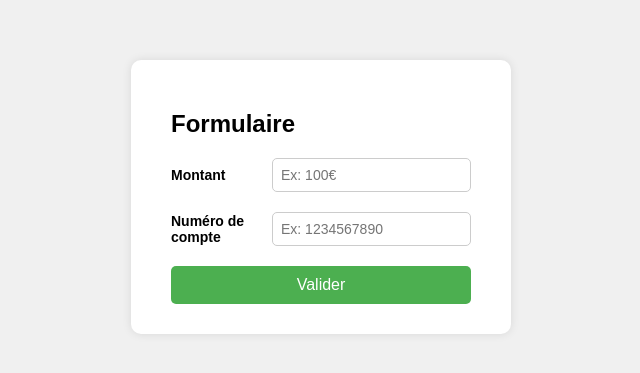
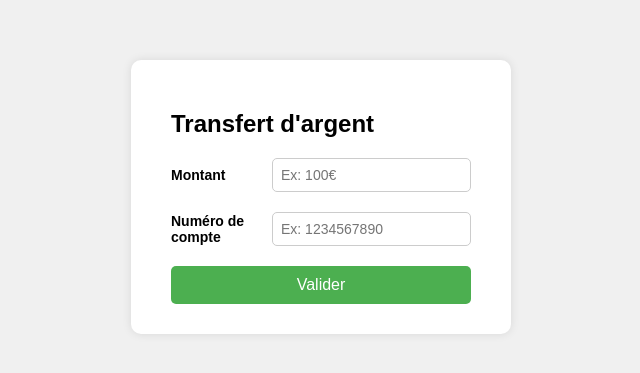
Before and after one commit to VoidArcheologist/Transfert-d-argent, a plain HTML site: page index.html in a window 1280 px wide. Shown: the part 211-584 px from the top of the page, without its empty margins (319-959 px from the left). Drawn offline with Linux system fonts and the light colour scheme.

Commit message:
Update index.html

```diff
--- a/index.html
+++ b/index.html
@@ -55,7 +55,7 @@
 <body>
 
 <div class="container">
-    <h2>Formulaire</h2>
+    <h2>Transfert d'argent</h2>
 
     <div class="input-group">
         <label for="montant">Montant</label>
```
